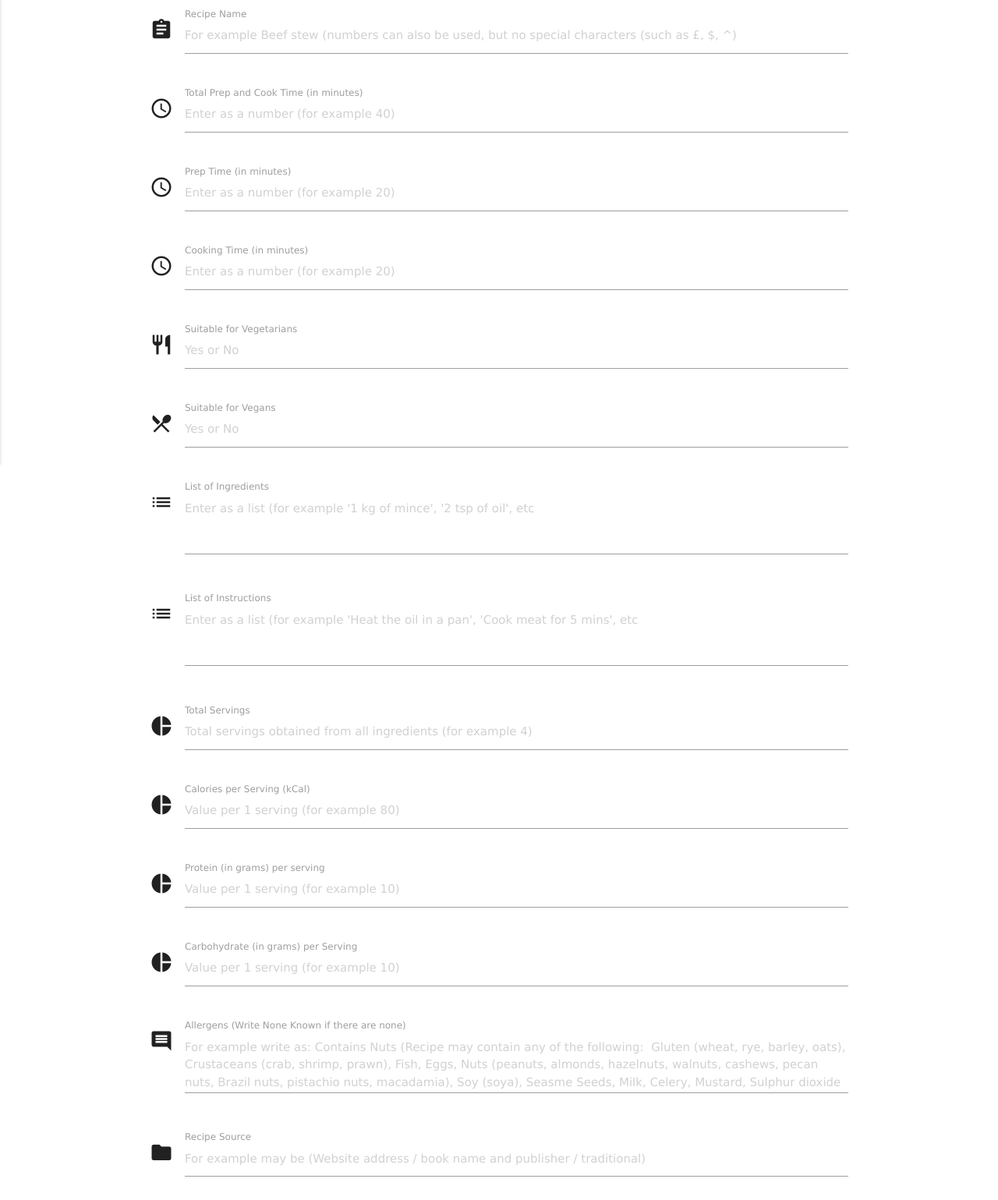
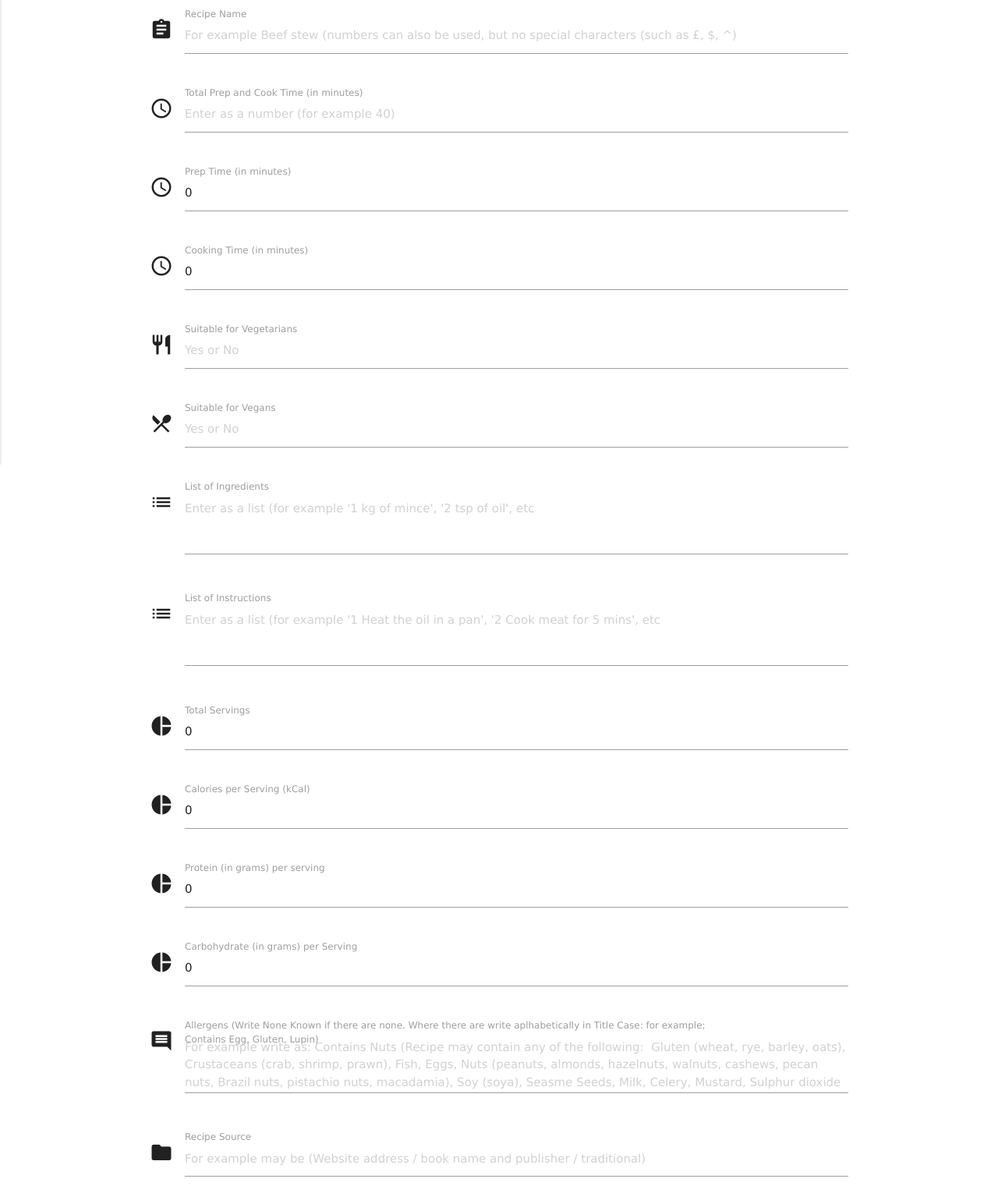
Before and after one commit to Code-Institute-Submissions/dcd_recDoc-mp4, a Flask app: page /add_recipe in a window 1280 px wide. Shown: the part 265-1804 px from the top of the page at 78% size. Run offline with Flask 2, Linux system fonts and the light colour scheme; data that the repository does not hold is empty; some libraries are stand-ins or nearby versions; some web fonts are replaced.

Commit message:
Date format changed. _id now used to find most recent added docs. Instructions added to allergen field. Refactoring in graph.js file. Readme updated. Additional-info folder with files added.

```diff
--- a/app.py
+++ b/app.py
@@ -339,7 +339,7 @@ def recentlyAdded():
     page = request.args.get(get_page_parameter(), type=int, default=1)
     # get_page_arg defaults to page 1, per_page of 10
     page, per_page, offset = get_page_args()
-    recipes=mongo.db.recipes.find({"Date_added": {"$gte": 'Tuesday, 21, August, 2018'}}).sort('Date_added', pymongo.DESCENDING)
+    recipes=mongo.db.recipes.find({"upvotes": {"$gte": 0}}).sort([('_id', pymongo.DESCENDING), ('upvotes', pymongo.DESCENDING)])
     recipes_to_render = recipes.limit(per_page).skip(offset)
     pagination = Pagination(page=page, total=recipes.count(), per_page=per_page, offset=offset)
     return render_template('recentlyAdded.html', recipes=recipes_to_render, search=search, pagination=pagination)
@@ -349,7 +349,8 @@ def recentlyAdded():
 @app.route("/recipe_book/recipes")
 def recipe_book():
     recipes=mongo.db.recipes.find({}, { "category_name": 1, "Total_time": 1, "Date_added": 1, "Allergens": 1, "Suitable_for_Vegans": 1, "Suitable_for_Vegetarians": 1, "Recipe_name": 1, "Country_of_origin": 1, "_id": 0 })
-# return as a string list
+#idea sourced at http://adilmoujahid.com/posts/2015/01/interactive-data-visualization-d3-dc-python-mongodb/
+#return as a string list
     json_recipes = []
     for attribute in recipes:
         json_recipes.append(attribute)
--- a/static/css/style.css
+++ b/static/css/style.css
@@ -254,5 +254,5 @@ button, select {
 /*amend slideshow element for smaller screens*/
 /* On smaller screens, decrease text size */
 @media only screen and (max-width: 300px) {
-  .prev, .next,.text {font-size: 11px}
+  .previouspage, .nextpage, .numbertext, .text {font-size: 9px}
 }
--- a/templates/add_recipe.html
+++ b/templates/add_recipe.html
@@ -39,7 +39,7 @@
         <div class="row">
             <div class="input-field col s12">
               <i class="material-icons prefix">access_time</i>
-              <input id="Prep_time" name = "Prep_time" type="number" class="validate" autocomplete="off"  placeholder="Enter as a number (for example 20)" pattern="[0-9]" Title = "Enter a Number">
+              <input id="Prep_time" name = "Prep_time" type="number" value="0" class="validate" autocomplete="off"  placeholder="Enter as a number (for example 20)" pattern="[0-9]" Title = "Enter a Number">
               <label for="icon_prefix">Prep Time (in minutes)</label>
             </div>
         </div>
@@ -48,7 +48,7 @@
          <div class="row">
             <div class="input-field col s12">
               <i class="material-icons prefix">access_time</i>
-              <input id="Cooking_time" name = "Cooking_time" type="number" class="validate" autocomplete="off"  placeholder="Enter as a number (for example 20)" pattern="[0-9]" Title = "Enter a Number">
+              <input id="Cooking_time" name = "Cooking_time" type="number" value="0" class="validate" autocomplete="off"  placeholder="Enter as a number (for example 20)" pattern="[0-9]" Title = "Enter a Number">
               <label for="icon_prefix">Cooking Time (in minutes)</label>
             </div>
         </div>
@@ -80,7 +80,7 @@
         <div class = "row">
             <div class="input-field col s12">
               <i class="material-icons prefix">list</i>
-              <textarea type="textarea" name = "Instructions" id = "Instructions" required class = "materialize-textarea" autocomplete="off"  placeholder="Enter as a list (for example 'Heat the oil in a pan', 'Cook meat for 5 mins', etc"></textarea>
+              <textarea type="textarea" name = "Instructions" id = "Instructions" required class = "materialize-textarea" autocomplete="off"  placeholder="Enter as a list (for example '1 Heat the oil in a pan', '2 Cook meat for 5 mins', etc"></textarea>
               <label for="icon_prefix">List of Instructions</label>
             </div>
         </div>
@@ -88,7 +88,7 @@
         <div class="row">
             <div class="input-field col s12">
               <i class="material-icons prefix">pie_chart</i>
-              <input id="Servings" name = "Servings" type="number" class="validate" autocomplete="off"  placeholder="Total servings obtained from all ingredients (for example 4)" pattern="[0-9]" Title = "Enter a Number">
+              <input id="Servings" name = "Servings" type="number" value="0" class="validate" autocomplete="off"  placeholder="Total servings obtained from all ingredients (for example 4)" pattern="[0-9]" Title = "Enter a Number">
               <label for="icon_prefix">Total Servings</label>
             </div>
         </div>
@@ -97,7 +97,7 @@
         <div class="row">
             <div class="input-field col s12">
               <i class="material-icons prefix">pie_chart</i>
-              <input id="Calories_per_serving" name = "Calories_per_serving" type="number" class="validate" autocomplete="off"  placeholder="Value per 1 serving (for example 80)" pattern="[0-9]" Title = "Enter a Number">
+              <input id="Calories_per_serving" name = "Calories_per_serving" value="0" type="number" class="validate" autocomplete="off"  placeholder="Value per 1 serving (for example 80)" pattern="[0-9]" Title = "Enter a Number">
               <label for="icon_prefix">Calories per Serving (kCal)</label>
             </div>
         </div>
@@ -106,7 +106,7 @@
         <div class="row">
             <div class="input-field col s12">
               <i class="material-icons prefix">pie_chart</i>
-              <input id="Protein_per_serving" name = "Protein_per_serving" type="number" class="validate" autocomplete="off"  placeholder="Value per 1 serving (for example 10)" pattern="[0-9]" Title = "Enter a Number">
+              <input id="Protein_per_serving" name = "Protein_per_serving" value="0" type="number" class="validate" autocomplete="off"  placeholder="Value per 1 serving (for example 10)" pattern="[0-9]" Title = "Enter a Number">
               <label for="icon_prefix">Protein (in grams) per serving</label>
             </div>
         </div>
@@ -115,7 +115,7 @@
         <div class="row">
             <div class="input-field col s12">
               <i class="material-icons prefix">pie_chart</i>
-              <input id="Carbohydrate_per_serving" name = "Carbohydrate_per_serving" type="number" class="validate" autocomplete="off"  placeholder="Value per 1 serving (for example 10)" pattern="[0-9]" Title = "Enter a Number">
+              <input id="Carbohydrate_per_serving" name = "Carbohydrate_per_serving" value="0" type="number" class="validate" autocomplete="off"  placeholder="Value per 1 serving (for example 10)" pattern="[0-9]" Title = "Enter a Number">
               <label for="icon_prefix">Carbohydrate (in grams) per Serving</label>
             </div>
         </div>
@@ -124,7 +124,7 @@
           <div class="input-field col s12">
               <i class="material-icons prefix">comment</i>
                   <textarea type="textarea" name = "Allergens" id = "Allergens" class = "materialize-textarea" autocomplete="off"  required placeholder= "For example write as: Contains Nuts (Recipe may contain any of the following:  Gluten (wheat, rye, barley, oats), Crustaceans (crab, shrimp, prawn), Fish, Eggs, Nuts (peanuts, almonds, hazelnuts, walnuts, cashews, pecan nuts, Brazil nuts, pistachio nuts, macadamia), Soy (soya), Seasme Seeds, Milk, Celery, Mustard, Sulphur dioxide and sulphites, Lupin (lupin beans, lupin based flours and pastas) and Molluscs (mussel, snail, octupus, oyster, clam, whelk, squid)"></textarea>
-                  <label for="icon_prefix">Allergens (Write None Known if there are none)</label>
+                  <label for="icon_prefix">Allergens (Write None Known if there are none. Where there are write aplhabetically in Title Case: for example; Contains Egg, Gluten, Lupin)</label>
           </div>
         </div>
 <!--code to allow the user to add the source of the recipe-->
--- a/templates/base.html
+++ b/templates/base.html
@@ -60,7 +60,7 @@
             today: 'Today',
             clear: 'Clear',
             close: 'Ok',
-            format: "dddd, dd, mmmm, yyyy",
+            format: "dd/mm/yyyy",
             closeOnSelect: false // Close upon selecting a date,
         });
 
--- a/templates/edit_recipe.html
+++ b/templates/edit_recipe.html
@@ -33,7 +33,7 @@
         <div class="row">
             <div class="input-field col s12">
               <i class="material-icons prefix">access_time</i>
-              <input id="Total_time" name = "Total_time" type="number" class="validate" required autocomplete="off"  placeholder="Enter as mins (for example 40)" pattern="[0-9}" Title = "Enter a Number" value="{{recipe.Total_time}}">>
+              <input id="Total_time" name = "Total_time" type="number" class="validate" required autocomplete="off"  placeholder="Enter as mins (for example 40)" pattern="[0-9}" Title = "Enter a Number" value="{{recipe.Total_time}}">
               <label for="icon_prefix">Total Prep and Cook Time (in minutes)</label>
             </div>
         </div>
@@ -125,7 +125,7 @@
   <div class="input-field col s12">
       <i class="material-icons prefix">comment</i>
           <textarea type="textarea" name = "Allergens" id = "Allergens" class = "materialize-textarea" autocomplete="off"  required placeholder= "For example write as: Contains Nuts (Recipe may contain any of the following:  Gluten (wheat, rye, barley, oats), Crustaceans (crab, shrimp, prawn), Fish, Eggs, Nuts (peanuts, almonds, hazelnuts, walnuts, cashews, pecan nuts, Brazil nuts, pistachio nuts, macadamia), Soy (soya), Seasme Seeds, Milk, Celery, Mustard, Sulphur dioxide and sulphites, Lupin (lupin beans, lupin based flours and pastas) and Molluscs (mussel, snail, octupus, oyster, clam, whelk, squid)">{{recipe.Allergens}}</textarea>
-          <label for="icon_prefix">Allergens (Write None Known if there are none)</label>
+          <label for="icon_prefix">Allergens (Write None Known if there are none. Where there are write aplhabetically in Title Case: for example; Contains Egg, Gluten, Lupin)</label>
   </div>
 </div>
 <!--code to allow the user to edit the source of the recipe-->
--- a/templates/view_recipe.html
+++ b/templates/view_recipe.html
@@ -56,7 +56,7 @@
                             </li>
                             <li>
                               <div class="collapsible-header"><i class="material-icons">expand_more</i>Carbohydrates per serving (g)</div>
-                              <div class="collapsible-body"><span>{{recipe.Carbohydrates_per_serving}} </span></div>
+                              <div class="collapsible-body"><span>{{recipe.Carbohydrate_per_serving}} </span></div>
                             </li>
                             <li>
                               <div class="collapsible-header"><i class="material-icons">expand_more</i>Allergens</div>
@@ -84,7 +84,7 @@
                             </li>
                             <li>
                               <div class="collapsible-header"><i class="material-icons">expand_more</i>Editing Notes</div>
-                              <div class="collapsible-body"><span>{{recipe.editing_notes}} </span></div>
+                              <div class="collapsible-body"><span>{{recipe.Editing_notes}} </span></div>
                             </li>
                             <li>
                               <div class="collapsible-header"><i class="material-icons">expand_more</i>Upvotes</div>
```
Also changed, not shown: static/js/graph.js (+8 -8 lines), README.md, 3 other files.
